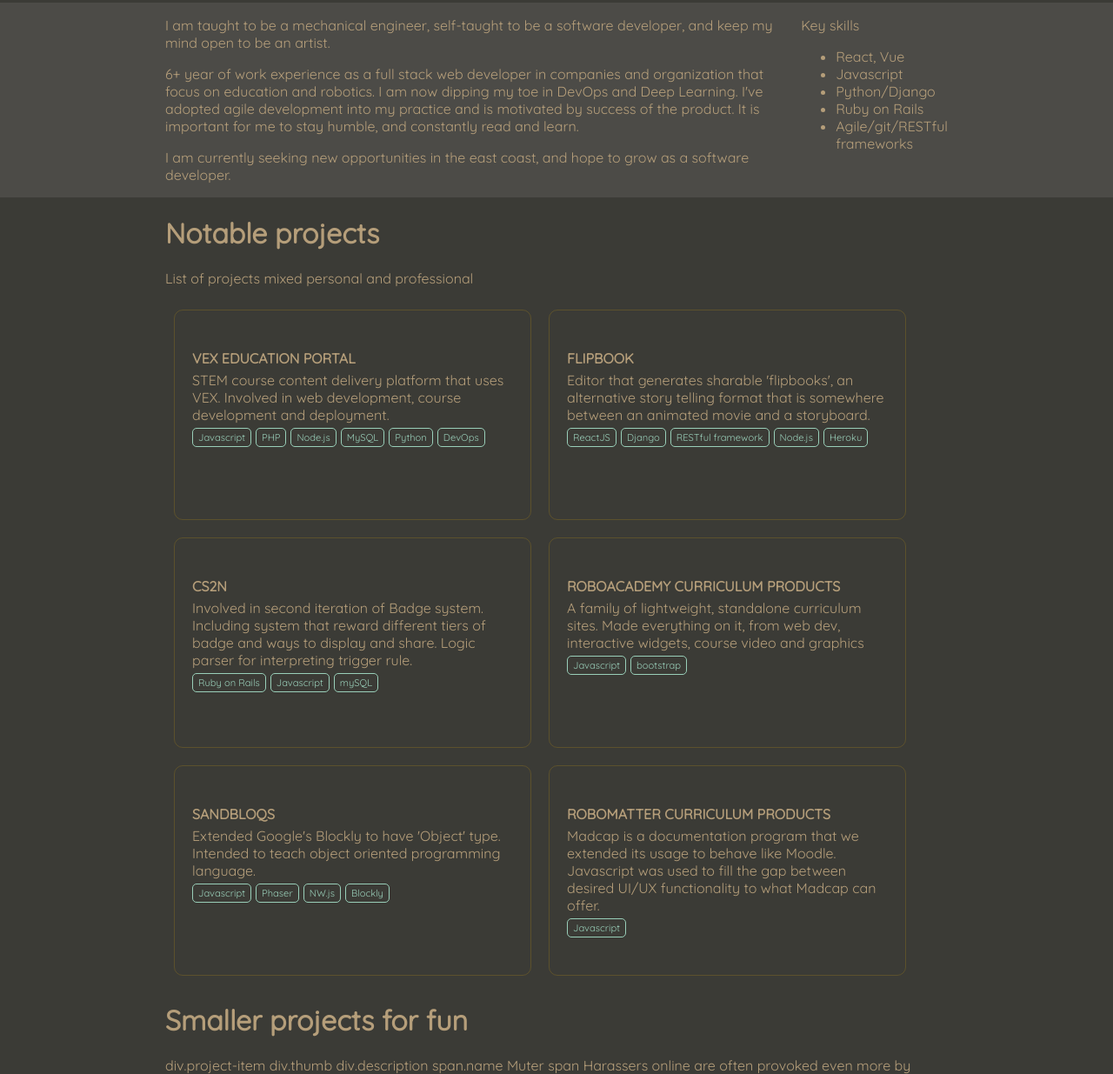
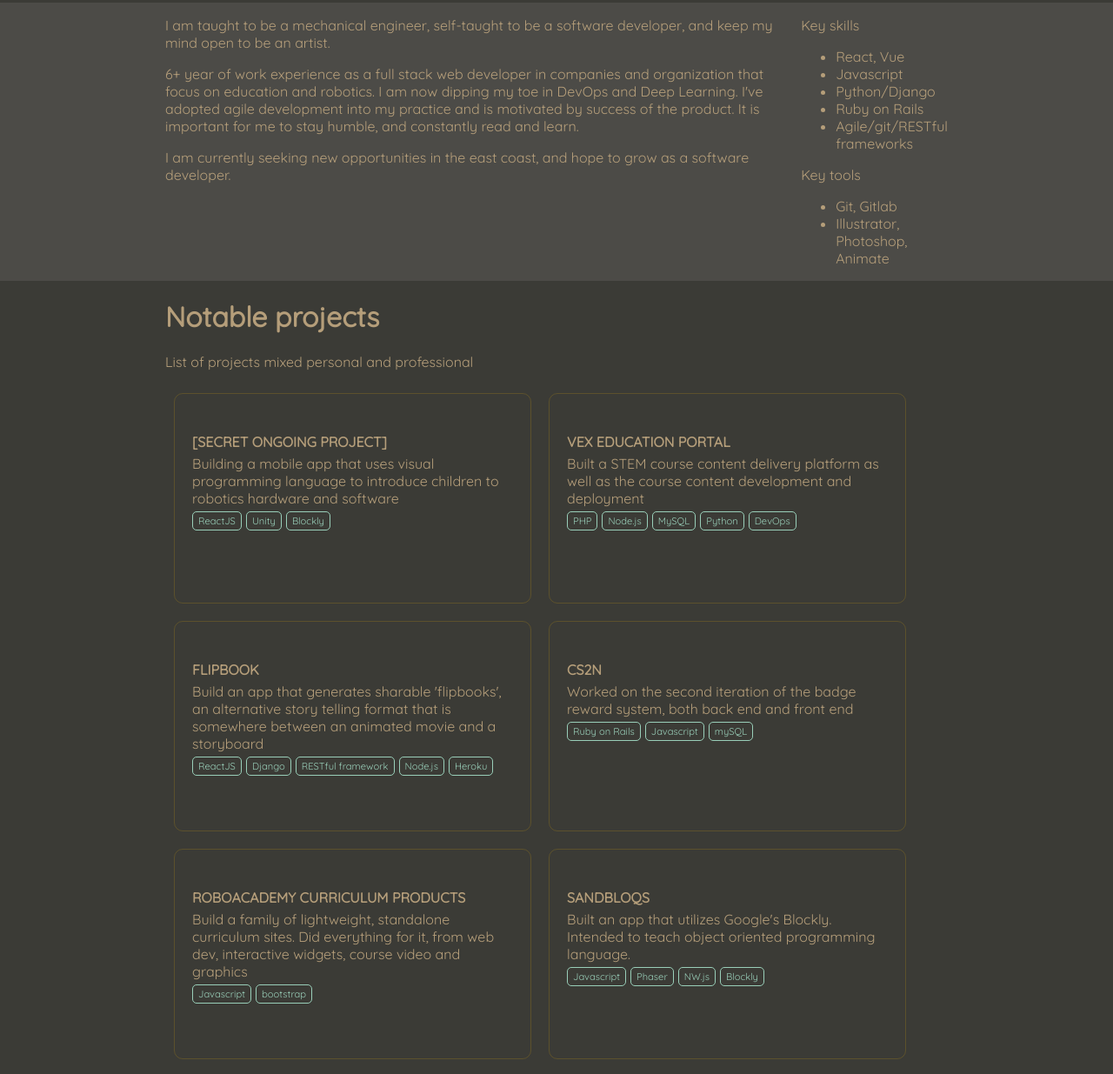
Before and after one commit to mindyBasket/git-home, a plain HTML site: page index.html in a window 1280 px wide. Shown: the part 447-1682 px from the top of the page at 87% size. Drawn offline with Linux system fonts and the light colour scheme.

Commit message:
Update content

```diff
--- a/index.html
+++ b/index.html
@@ -58,6 +58,14 @@
 									<li>Python/Django</li>
 									<li>Ruby on Rails</li>
 									<li>Agile/git/RESTful frameworks</li>
+								</ul>
+							</p>
+
+							<p>
+								Key tools
+								<ul>
+									<li>Git, Gitlab</li>
+									<li>Illustrator, Photoshop, Animate</li>
 								</ul>
 							</p>
 
--- a/src/json/projects.js
+++ b/src/json/projects.js
@@ -3,10 +3,21 @@
   	projects: [
   		{
   			img: "",
+  			title: "[Secret ongoing project]",
+  			shortSummary: "Building a mobile app that uses visual programming language to introduce children to robotics hardware and software",
+  			tags: [
+  				"ReactJS",
+				"Unity",
+				"Blockly"
+  			],
+  			longSummary: "Long content Because long contents are unique to each project, I am not too sure how to store the information :(. Involved in second iteration of Badge system. Including system that reward different tiers of badge and ways to display and share. Logic parser for interpreting trigger rule."
+  		}
+  		,
+  		{
+  			img: "",
   			title: "VEX Education Portal",
-  			shortSummary: "STEM course content delivery platform that uses VEX. Involved in web development, course development and deployment.",
+  			shortSummary: "Built a STEM course content delivery platform as well as the course content development and deployment",
   			tags: [
-  				"Javascript",
 				"PHP",
 				"Node.js",
 				"MySQL",
@@ -19,7 +30,7 @@
   		{
   			img: "",
   			title: "Flipbook",
-  			shortSummary: "Editor that generates sharable 'flipbooks', an alternative story telling format that is somewhere between an animated movie and a storyboard.",
+  			shortSummary: "Build an app that generates sharable 'flipbooks', an alternative story telling format that is somewhere between an animated movie and a storyboard",
   			tags: [
   				"ReactJS",
   				"Django",
@@ -37,19 +48,22 @@
   		{
   			img: "/images/project_thumbs/cs2n_1.png",
   			title: "CS2N",
-  			shortSummary: "Involved in second iteration of Badge system. Including system that reward different tiers of badge and ways to display and share. Logic parser for interpreting trigger rule.",
+  			shortSummary: "Worked on the second iteration of the badge reward system, both back end and front end",
   			tags: [
   				"Ruby on Rails",
   				"Javascript",
   				"mySQL",
   			],
-  			longSummary: `Morbi elementum facilisis hendrerit. Nam ullamcorper tristique nisi lobortis pulvinar. Proin eu sapien quis elit blandit tincidunt id eu arcu. Vestibulum vestibulum magna cursus ex luctus, ac efficitur felis porttitor. Mauris consectetur aliquet tortor ac sollicitudin. Proin nec tempor lorem. Nam a varius diam. Pellentesque feugiat dictum lacinia. Curabitur quis viverra sapien, sit amet accumsan lorem. Praesent orci ipsum, aliquam in lectus a, laoreet mattis mi. Morbi mollis dolor lacus, eu pulvinar dolor posuere non. `
+  			longSummary: `
+  				which rewards different tiers of badge and ways to display and share. Logic parser for interpreting trigger rule.
+
+  				Morbi elementum facilisis hendrerit. Nam ullamcorper tristique nisi lobortis pulvinar. Proin eu sapien quis elit blandit tincidunt id eu arcu. Vestibulum vestibulum magna cursus ex luctus, ac efficitur felis porttitor. Mauris consectetur aliquet tortor ac sollicitudin. Proin nec tempor lorem. Nam a varius diam. Pellentesque feugiat dictum lacinia. Curabitur quis viverra sapien, sit amet accumsan lorem. Praesent orci ipsum, aliquam in lectus a, laoreet mattis mi. Morbi mollis dolor lacus, eu pulvinar dolor posuere non. `
   		}
   		,
   		{
   			img: "/images/project_thumbs/cs2n_1.png",
   			title: "RoboAcademy Curriculum Products",
-  			shortSummary: "A family of lightweight, standalone curriculum sites. Made everything on it, from web dev, interactive widgets, course video and graphics",
+  			shortSummary: "Build a family of lightweight, standalone curriculum sites. Did everything for it, from web dev, interactive widgets, course video and graphics",
   			tags: [
   				"Javascript",
   				"bootstrap",
@@ -59,7 +73,7 @@
   		{
   			img: "",
   			title: "Sandbloqs",
-  			shortSummary: "Extended Google's Blockly to have 'Object' type. Intended to teach object oriented programming language.",
+  			shortSummary: "Built an app that utilizes Google's Blockly. Intended to teach object oriented programming language.",
   			tags: [
   				"Javascript",
   				"Phaser",
@@ -73,11 +87,11 @@
   		{
   			img: "",
   			title: "Robomatter Curriculum Products",
-  			shortSummary: "Madcap is a documentation program that we extended its usage to behave like Moodle. Javascript was used to fill the gap between desired UI/UX functionality to what Madcap can offer.",
+  			shortSummary: "Assisted building course delivery platform by writing course content and making plugins and widgets that original software could not fill in",
   			tags: [
   				"Javascript",
   			],
-  			longSummary: `Morbi elementum facilisis hendrerit. Nam ullamcorper tristique nisi lobortis pulvinar. Proin eu sapien quis elit blandit tincidunt id eu arcu. Vestibulum vestibulum magna cursus ex luctus, ac efficitur felis porttitor. Mauris consectetur aliquet tortor ac sollicitudin. Proin nec tempor lorem. Nam a varius diam. Pellentesque feugiat dictum lacinia. Curabitur quis viverra sapien, sit amet accumsan lorem. Praesent orci ipsum, aliquam in lectus a, laoreet mattis mi. Morbi mollis dolor lacus, eu pulvinar dolor posuere non. `
+  			longSummary: `Madcap is a documentation program that we extended its usage to behave like Moodle. Javascript was used to fill the gap between desired UI/UX functionality to what Madcap can offer. `
   		}
 
   	]
```
